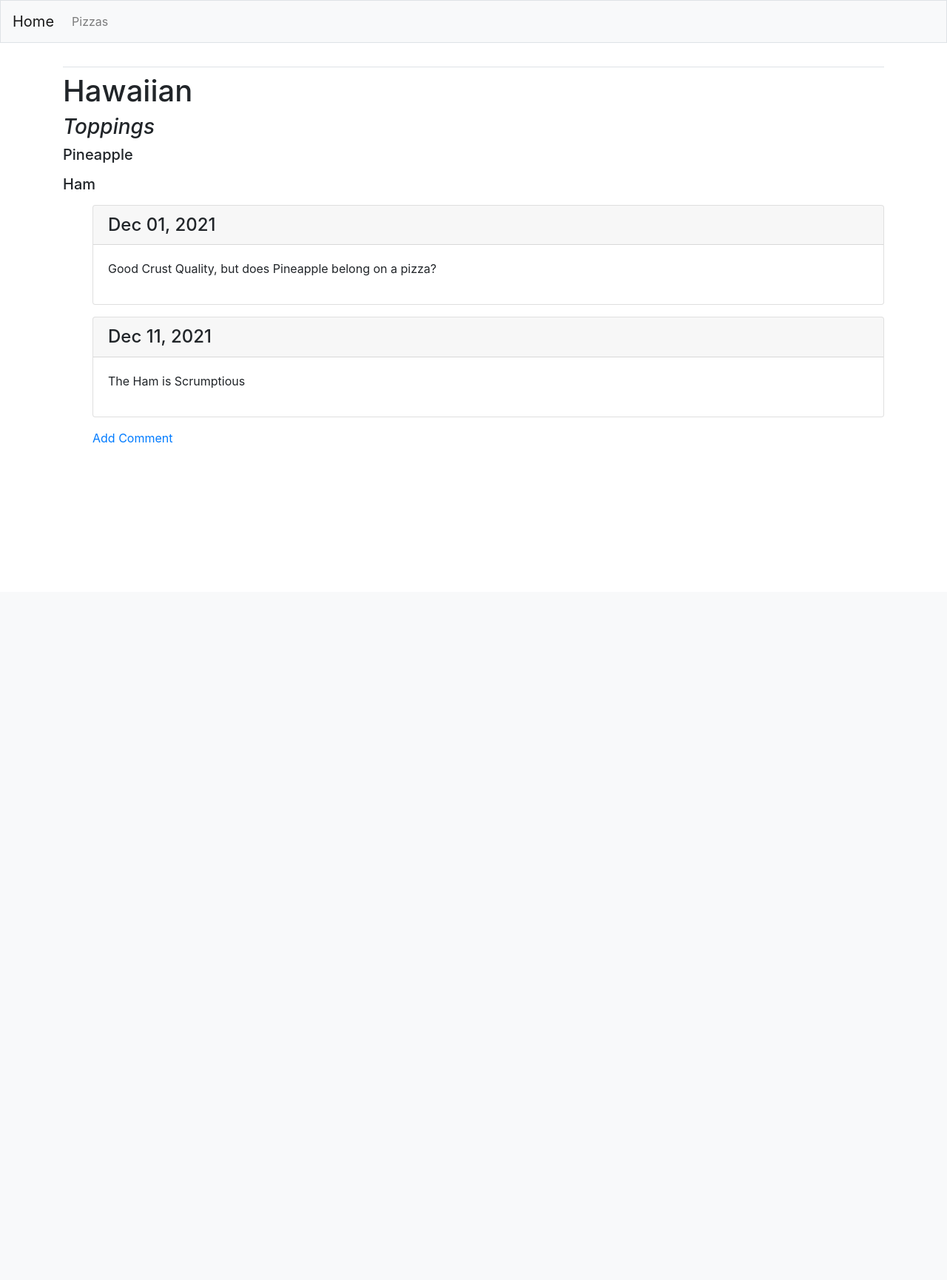
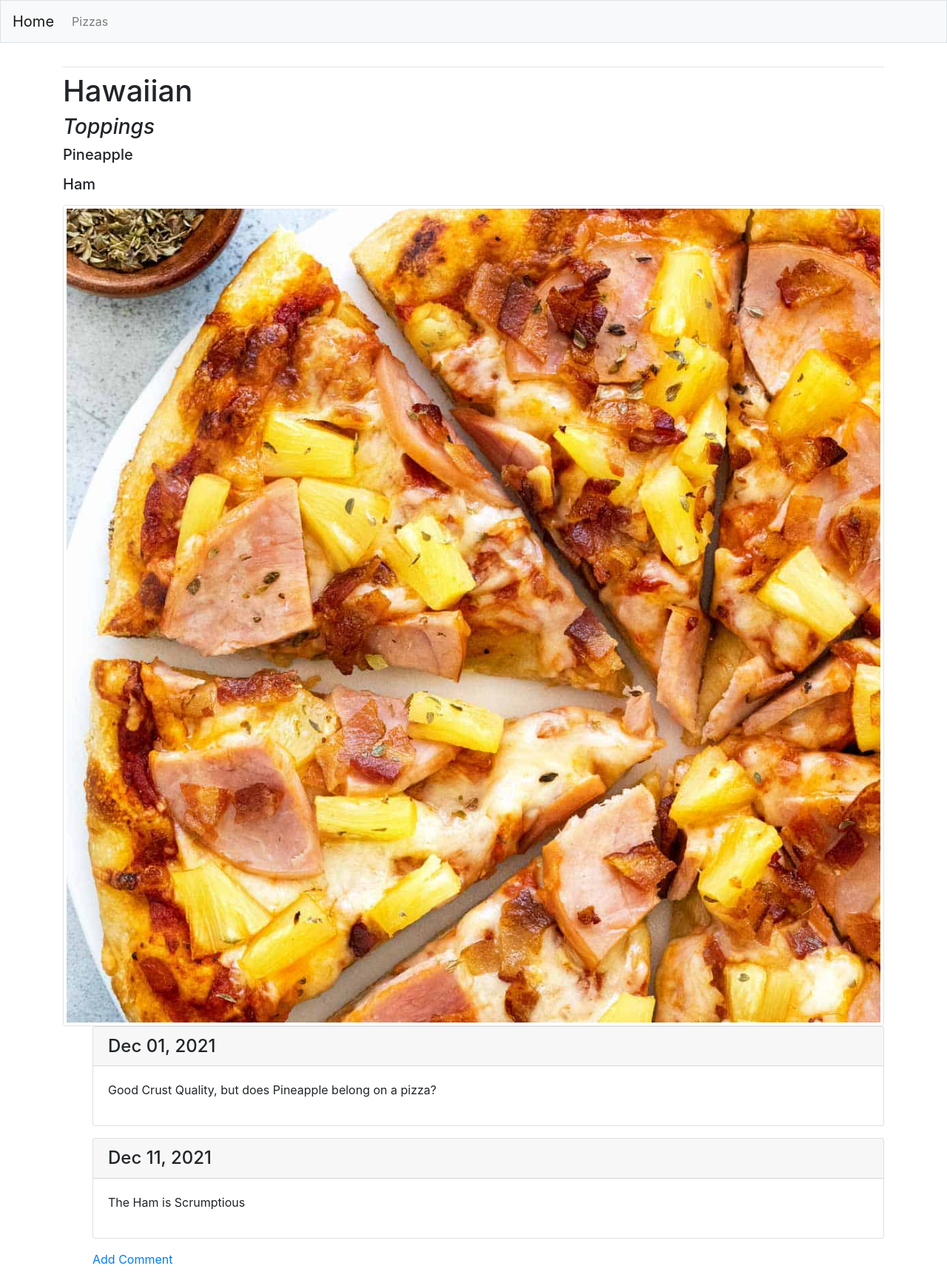
Before and after one commit to jonbugge4/Pizzeria, a Django app: page /pizzas/1/ in a window 1280 px wide. Shown: the whole page at 74% size. Before the commit the page ends 598 px from the top, so only its background shows below. Run offline with Django 3.2, Linux system fonts and the light colour scheme; data comes from the database, SQL or seed files in the repository; both versions use the stored data as it was after the commit; some libraries are stand-ins or nearby versions.

Commit message:
got pictures working!

```diff
--- a/MainApp/templates/MainApp/pizza.html
+++ b/MainApp/templates/MainApp/pizza.html
@@ -18,8 +18,8 @@
 </h5>
 {% endfor %}
 
-{% if pizza.header_image. %}
-<img src="{{ pizza.header_image.url }}" class="img-thumbnail" style="max-height: height 200px" alt="">
+{% if pizza.header_image %}
+<img src="{{ pizza.header_image.url }}" class="img-thumbnail" style="max-height: height 100px" alt="">
 {% endif %}
 
   <ul>
```
Also changed, not shown: db.sqlite3, media/images/hawaiian_1wsDUWm.jpg (added).
